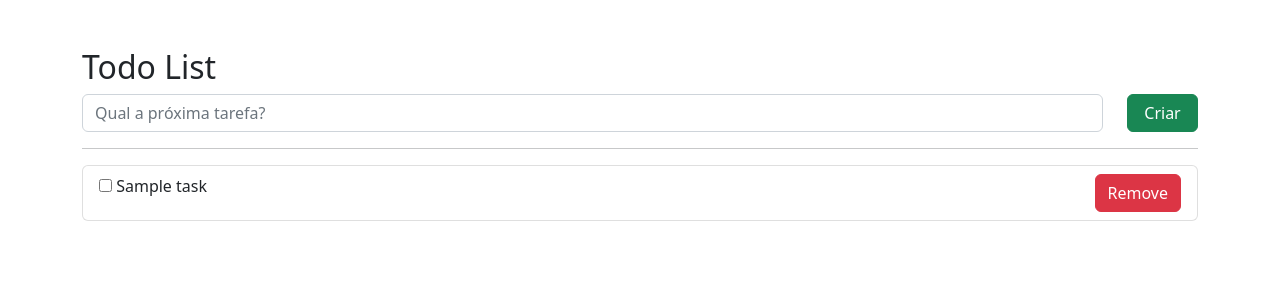
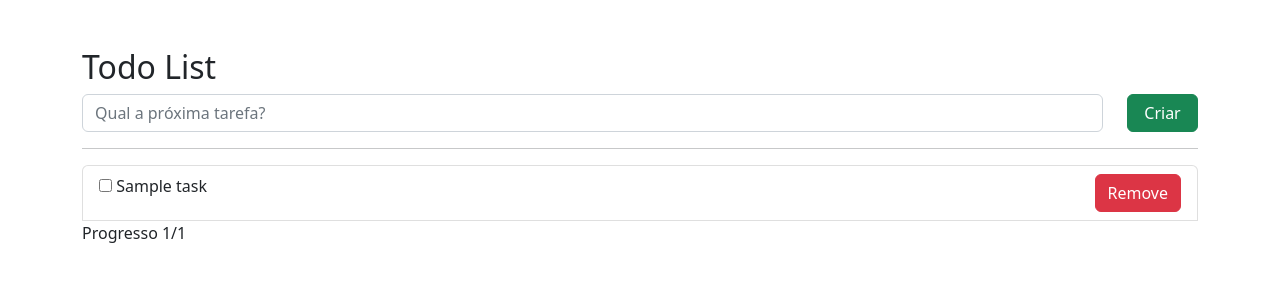
Before and after one commit to Brunammsa/todoList-mvc, a PHP site: template views/task/index.html.php in a window 1280 px wide. Shown: the top 300 px of the page. Run offline with PHP 8.4, Linux system fonts and the light colour scheme; the template is opened without the code that fills it: most values are stand-ins (such as "Sample title", 1, 10 or a date in 2020).

Commit message:
adicionando tag <p> no html para exibir o progresso das tarefas

```diff
--- a/views/task/index.html.php
+++ b/views/task/index.html.php
@@ -20,17 +20,25 @@ require_once __DIR__ . '/../inicio-html.php';
     <ul class="list-group">
         <?php foreach ($tasks as $task) : ?>
             <li class="list-group-item list-group-item-action d-flex justify-content-between">
-                <span>
-                    <input type="checkbox">
-                    <?= $task->name; ?>
-                </span>
+                <form action="/task" method="get">
+                    <span>
+                        <input type="checkbox" name="checkbox-task" value="1">
+                        <?= $task->name; ?>
+                    </span>
+                </form>
                 <form action="/task/<?= $task->id; ?>" method="post">
                     <input type="hidden" name="_method" value="delete">
                     <input type="submit" class="btn btn-danger" value="Remove">
                 </form>
             </li>
         <?php endforeach ?>
+        <p>
+            Progresso <?= count($taskDone) . '/' . count($tasks) ;?>
+        </p>
     </ul>
+    <div>
+
+    </div>
 </div>
 
 <?php require_once __DIR__ . '/../fim-html.php';
```
